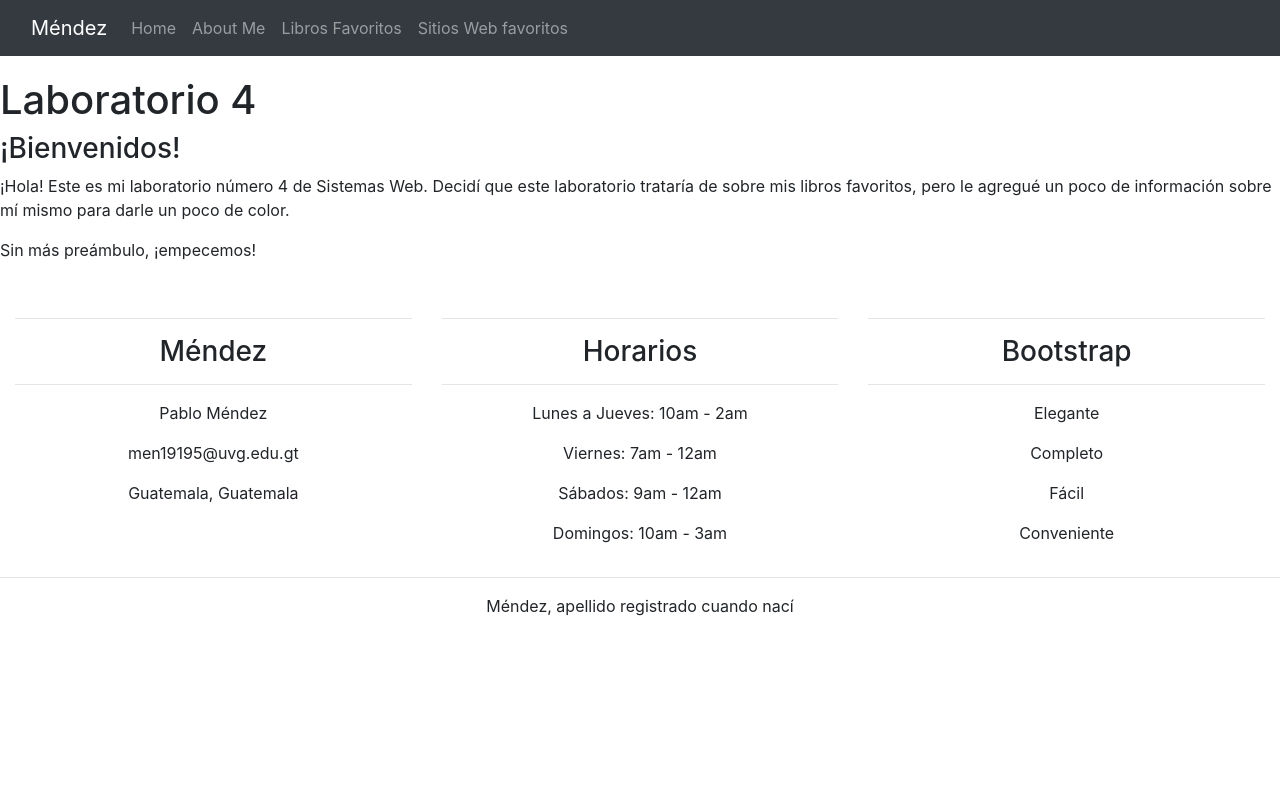
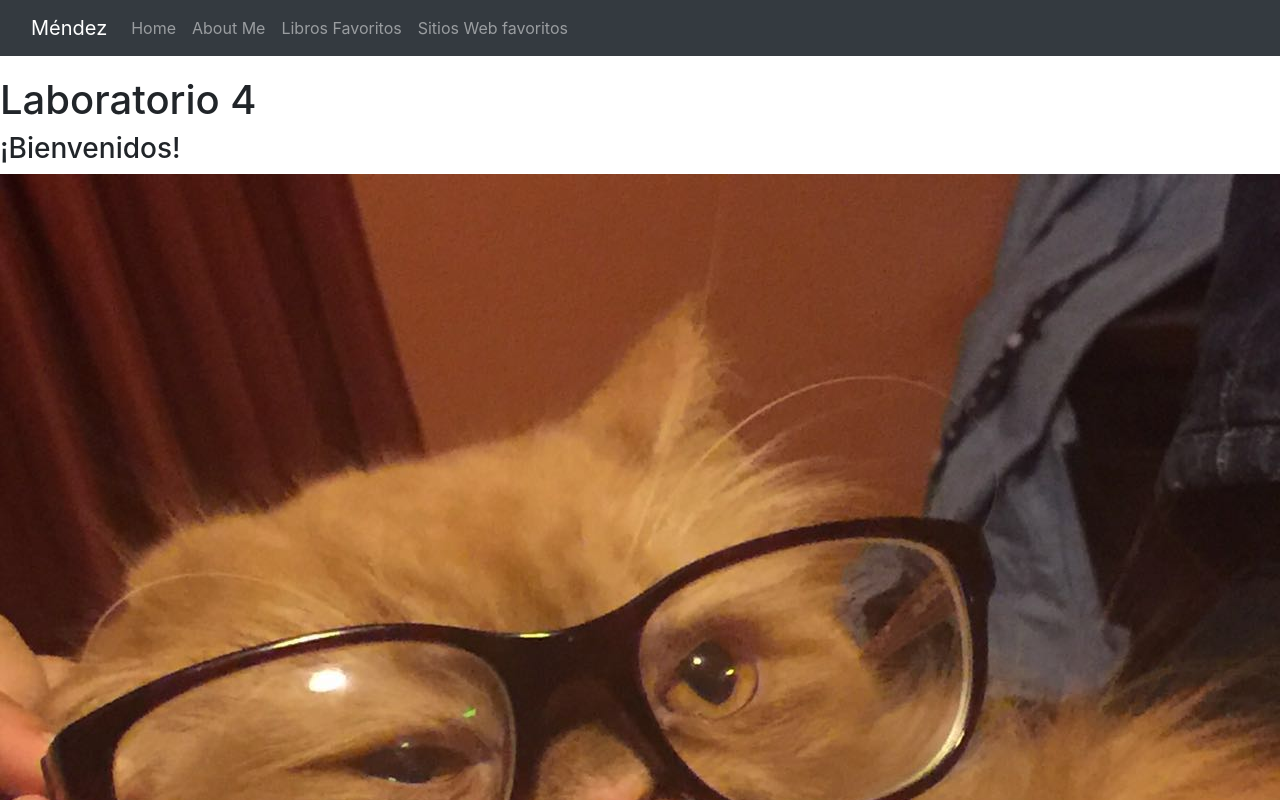
Before and after one commit to El-Mendez/Web_Lab07, a website built with webpack: page src/app/index/index.html in a window 1280 px wide. Shown: the top 800 px of the page. Built offline with nearby package versions, Linux system fonts and the light colour scheme.

Commit message:
Cree una plantilla para el carrusel.

```diff
--- a/src/app/index/index.html
+++ b/src/app/index/index.html
@@ -14,7 +14,7 @@
     <h3>¡Bienvenidos!</h3>
 </header>
 
-
+<div id="imageCarousel" class="carousel slide" data-ride="carousel"></div>
 
 
 
--- a/src/app/index/index.js
+++ b/src/app/index/index.js
@@ -1,9 +1,23 @@
 import "./main.scss"
 import {implementNavigationBar} from "../utils/navigation";
 import {implementFooter} from "../utils/footer";
+import {implementCarousel} from "../utils/carousel"
+import gato from "../../assets/img/Gato con Lentes.jpg";
 
 const navigationBar = document.getElementById("navigationBar");
 implementNavigationBar(navigationBar);
 
 const elegantFooter = document.getElementById("elegant-footer");
 implementFooter(elegantFooter);
+
+const carousel = document.getElementById("imageCarousel");
+implementCarousel(carousel,
+    [
+        {
+            src: gato,
+            active: true,
+            alt: "Imagen de un gato con lentes",
+            header: "Título",
+            text: "Esto es un texto"
+        }
+    ]);
--- /dev/null
+++ b/src/app/utils/carousel.js
@@ -0,0 +1,63 @@
+/*
+    Los atributos de elementos representan:
+        -src: Dirección a la imagen
+        -active: Si la imagen es la que empieza
+        -alt (opcional): Texto alternativo de la imagen
+        -header (opcional): El título que va a estar sobre la imagen
+        -text (opcional): El texto que va a estar sobre la imagen.
+ */
+export function implementCarousel(carousel, elements){
+    const itemContainer = document.createElement("div");
+    itemContainer.classList.add("carousel-inner");
+
+    elements.forEach(function (element) {
+        const item = document.createElement("div");
+        item.classList.add("carousel-item");
+        if (element.active){
+            item.classList.add("active");
+        }
+
+        const image = document.createElement("img");
+        image.classList.add("d-block", "w-100");
+        image.src = element.src;
+        if (element.alt){
+            image.alt = element.alt;
+        }
+        item.appendChild(image);
+
+        const captionContainer = document.createElement("div");
+        captionContainer.classList.add("carousel-caption");
+        item.appendChild(captionContainer)
+
+        if (element.header){
+            const header = document.createElement("h2");
+            header.innerText = element.header;
+            captionContainer.appendChild(header);
+        }
+
+        if (element.text){
+            const text = document.createElement("p");
+            text.innerText = element.text;
+            captionContainer.appendChild(text);
+        }
+
+        itemContainer.appendChild(item);
+    })
+
+    carousel.appendChild(itemContainer);
+}
+
+
+
+
+/*
+    <div class="carousel-inner">
+        <div class="carousel-item active">
+            <img class="d-block w-100" src="../src/assets/img/Gato%20con%20Lentes.jpg" alt="First slide">
+        </div>
+        <div class="carousel-item">
+            <img class="d-block w-100" src="../src/assets/img/Gato%20con%20Lentes.jpg" alt="Second slide">
+        </div>
+
+    </div>
+ */
```
